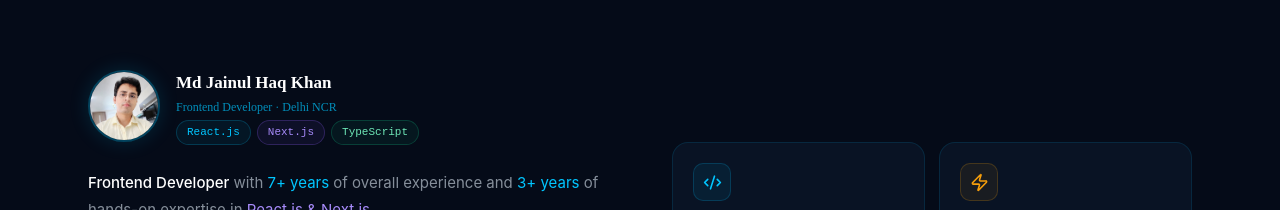
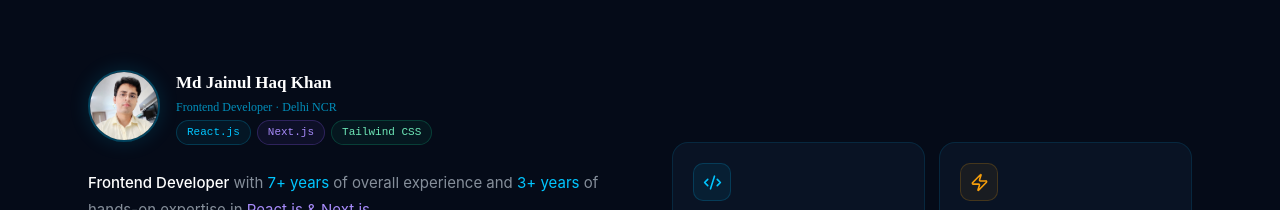
Before and after one commit to mdzainulkhan/mdzainulkhan.github.io, a Next.js app: page / in a window 1280 px wide. Shown: the part 1060-1270 px from the top of the page. Built offline with nearby package versions, Linux system fonts and the light colour scheme.

Commit message:
contet and design change

```diff
--- a/components/About.tsx
+++ b/components/About.tsx
@@ -50,7 +50,7 @@ export default function About() {
                 <div style={{ display: 'flex', gap: '6px', flexWrap: 'wrap' }}>
                   <span className="spill" style={{ fontSize: '11px', padding: '3px 10px' }}>React.js</span>
                   <span className="spill spill-v" style={{ fontSize: '11px', padding: '3px 10px' }}>Next.js</span>
-                  <span className="spill spill-g" style={{ fontSize: '11px', padding: '3px 10px' }}>TypeScript</span>
+                  <span className="spill spill-g" style={{ fontSize: '11px', padding: '3px 10px' }}>Tailwind CSS</span>
                 </div>
               </div>
             </div>
```
